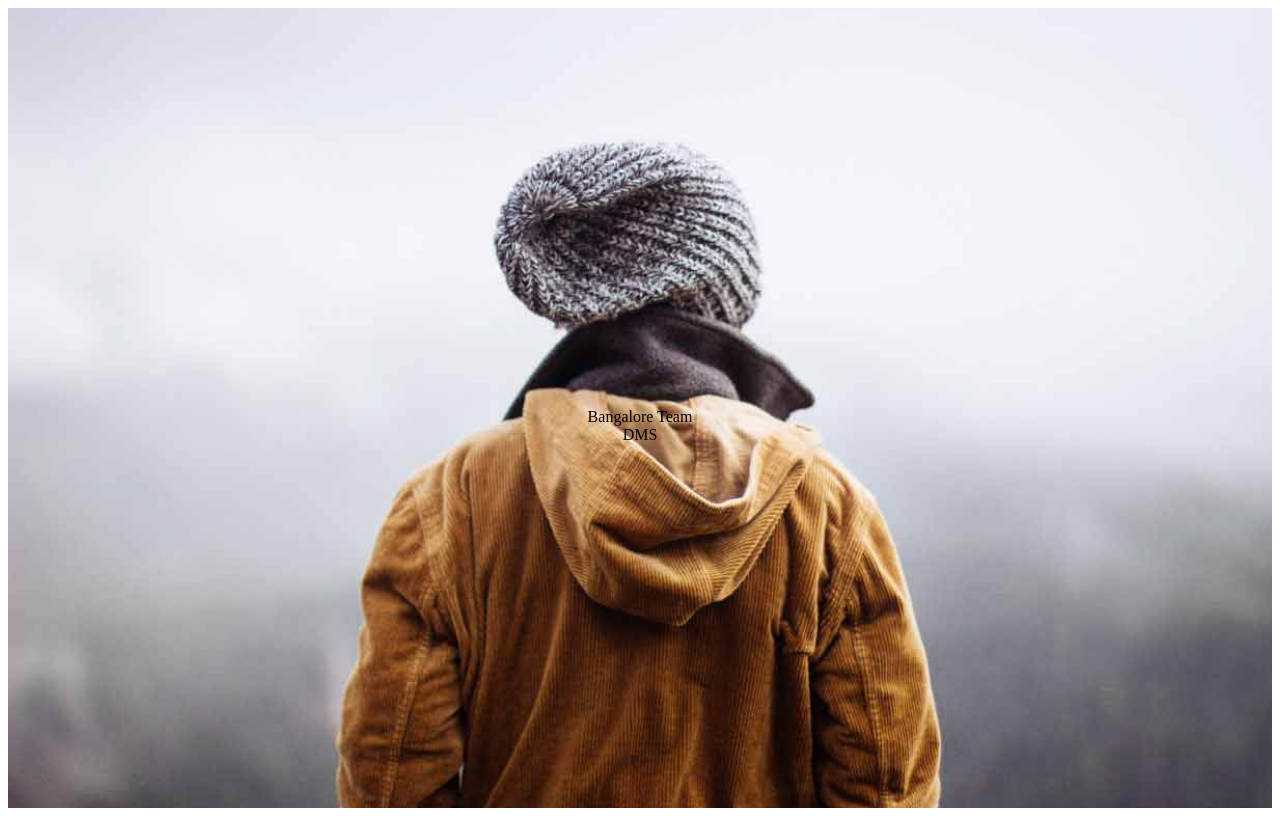
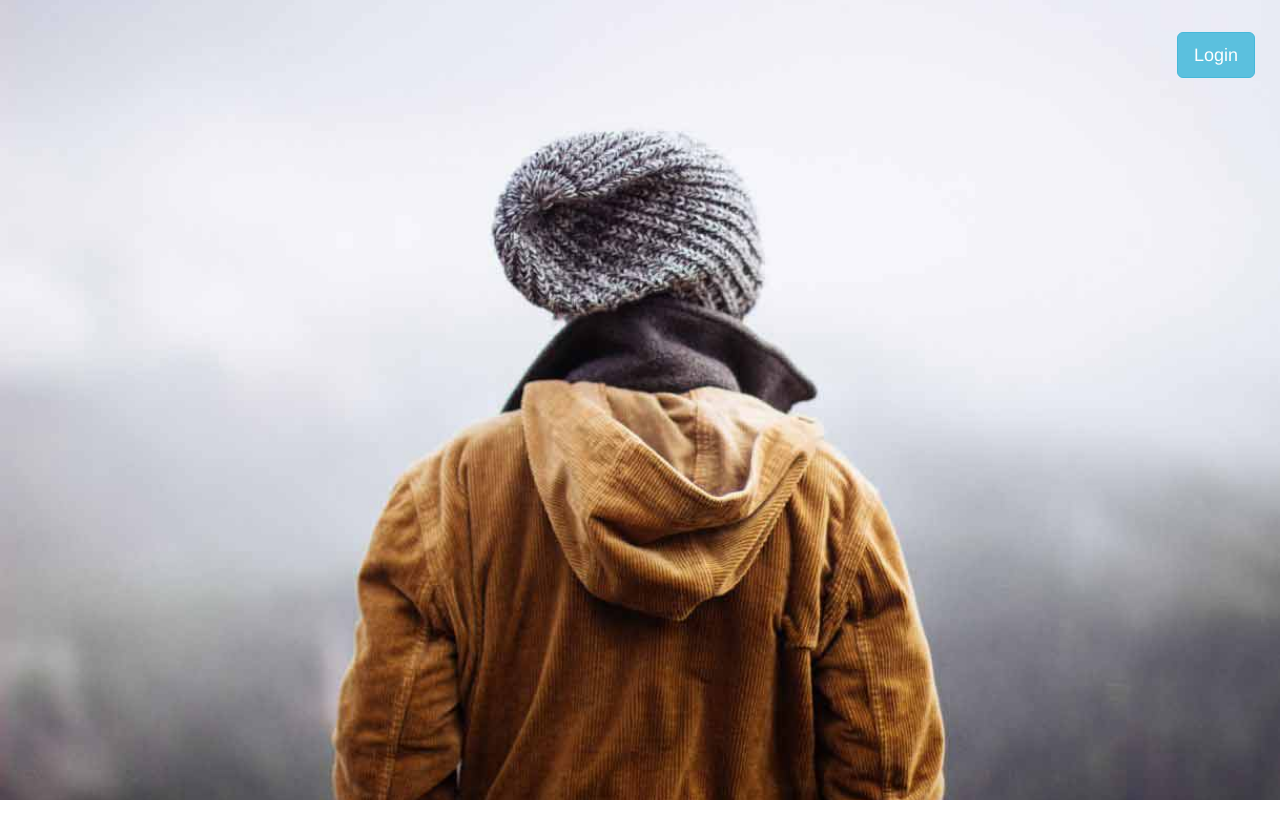
Before and after one commit to Yusuf132/BEP-DMS, an Angular app: page / in a window 1280 px wide. Built offline with nearby package versions, Linux system fonts and the light colour scheme.

Commit message:
created login modal form

```diff
--- a/src/app/enterance/enterance.component.css
+++ b/src/app/enterance/enterance.component.css
@@ -14,9 +14,11 @@
 }
 .caption{
     position: absolute;
-    left: 0;
-    top: 50%;
+    right: 25px;
+    top: 4%;
     width: 100%;
-    text-align: center;
-    color: #000;
+    text-align: right;
 }
+.caption>button{
+    cursor: pointer;
+}
--- a/src/app/enterance/enterance.component.html
+++ b/src/app/enterance/enterance.component.html
@@ -1,8 +1,34 @@
 <div class="entrance-wrapper">
     <div class="entrance-background">
         <div class="caption">
-            <span class="border">Bangalore Team</span><br>
-            <span class="border">DMS</span>
+            <button type="button" class="btn btn-info btn-lg" data-toggle="modal" data-target="#myLogin">Login</button>
         </div>
+        <!-- Modal -->
+        <div id="myLogin" class="modal fade" role="dialog">
+          <div class="modal-dialog">
+
+            <!-- Modal content-->
+            <div class="modal-content">
+              <div class="modal-header">
+                <button type="button" class="close" data-dismiss="modal">&times;</button>
+                <h4 class="modal-title">Sign In</h4>
+              </div>
+              <div class="modal-body">
+                  <div id="logintemplate">
+            <form method="get" action="/">
+                <label>Username</label> <input type="text" value="" name="username">
+                <label>Password</label> <input type="password" value="" name="passwprd">
+                <input type="button" (click)="onSelect(hero)" value ="submit">
+            </form>
+        </div>
+              </div>
+              <div class="modal-footer">
+                <button type="button" class="btn btn-default" data-dismiss="modal">Close</button>
+              </div>
+            </div>
+
+          </div>
+        </div>
+
     </div>
 </div>
--- a/src/app/enterance/enterance.component.ts
+++ b/src/app/enterance/enterance.component.ts
@@ -11,5 +11,4 @@ export class EnteranceComponent implements OnInit {
 
   ngOnInit() {
   }
-
 }
--- a/src/index.html
+++ b/src/index.html
@@ -6,6 +6,13 @@
   <base href="/">
 
   <meta name="viewport" content="width=device-width, initial-scale=1">
+ <link rel="stylesheet" href="https://maxcdn.bootstrapcdn.com/bootstrap/3.3.7/css/bootstrap.min.css">
+
+<!-- jQuery library -->
+  <script src="https://ajax.googleapis.com/ajax/libs/jquery/3.3.1/jquery.min.js"></script>
+
+<!-- Latest compiled JavaScript -->
+    <script src="https://maxcdn.bootstrapcdn.com/bootstrap/3.3.7/js/bootstrap.min.js"></script>
   <link rel="icon" type="image/x-icon" href="logo.jpg">
 </head>
 <body>
```
